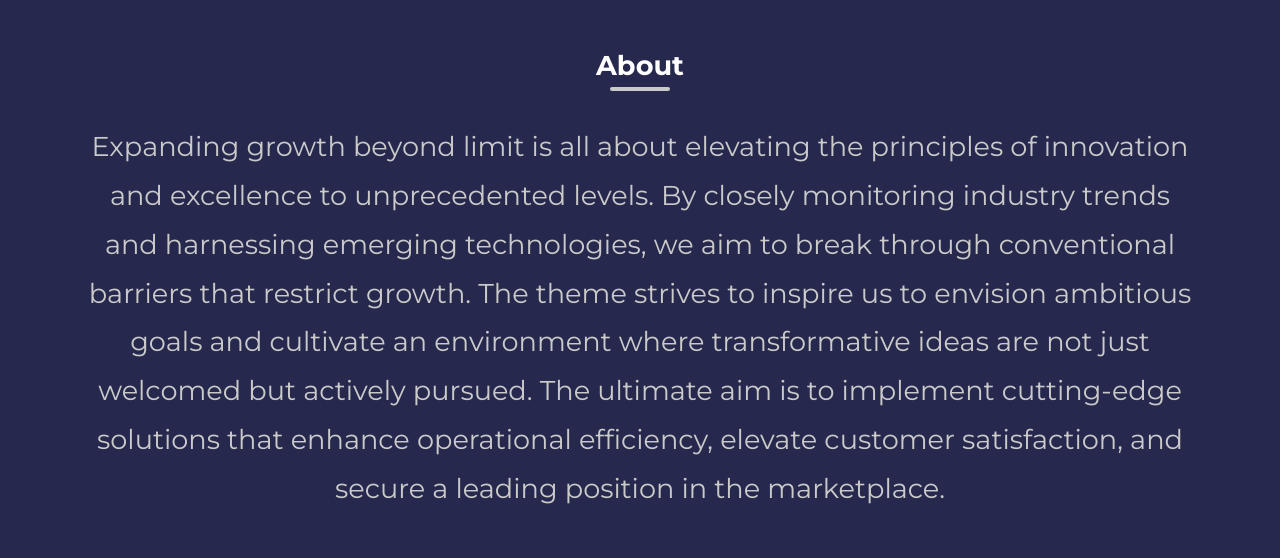
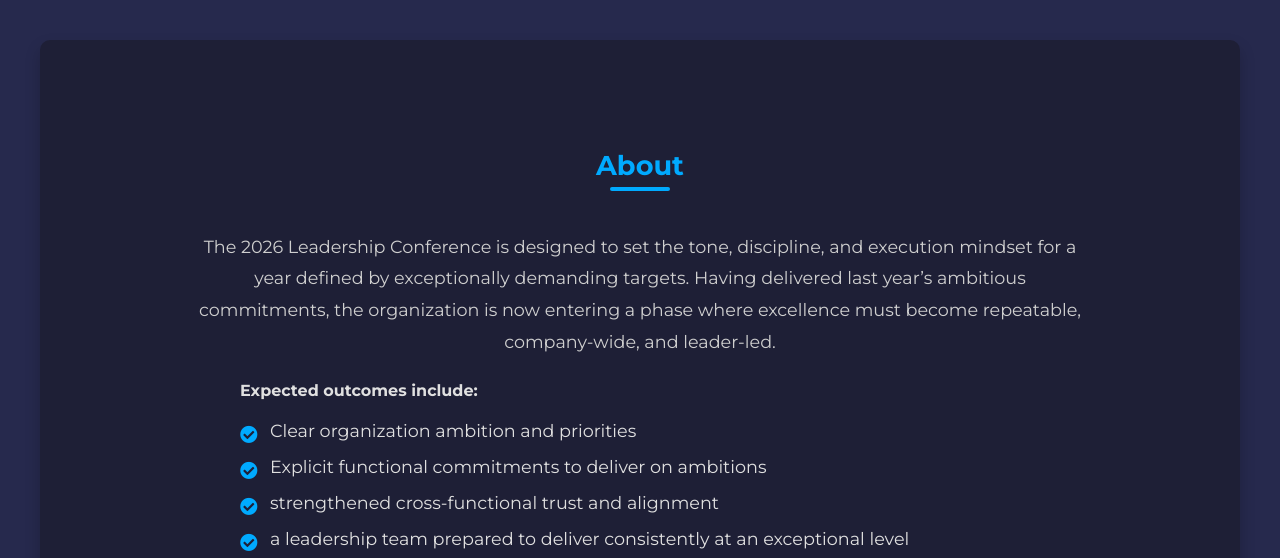
Before and after one commit to samson-emmanuel/conference-website-template, a Flask app: page / in a window 1280 px wide. Shown: the part 920-1478 px from the top of the page. Run offline with Flask 3, Linux system fonts and the light colour scheme; data that the repository does not hold is empty; parts of the project's set-up code (start-up, migrations or seed data) failed here and were passed over; some libraries are stand-ins or nearby versions; grey boxes are pictures that could not be loaded.

Commit message:
Updated  the following files base,index, know your delegates and speaker1

```diff
--- a/app.py
+++ b/app.py
@@ -69,7 +69,7 @@ csrf = CSRFProtect(app)
 # limiter = Limiter(app=app, key_func=get_remote_address)
 
 # Load the data from the Excel file
-file_path = "static/2025_LC_DELEGATE_PROFILE.xlsx"
+file_path = "static/2026_LC_DELEGATE_PROFILE.xlsx"
 df = pd.read_excel(file_path, sheet_name="Getting to Know the Delegates")
 
 
@@ -683,6 +683,10 @@ def search_profiles():
 def treasure_hunt():
     return render_template('treasure_hunt.html')
 
+@app.route('/speaker1')
+def speaker1_page():
+    return render_template('speaker1.html')
+
 
 
 def seating():
--- a/static/css/styles.css
+++ b/static/css/styles.css
@@ -602,15 +614,20 @@ button:focus {
 
 /* about us section styling */
 .about {
-	background: transparent;
-	text-align: center;
-	max-width: 1500px;
+    background-color: #1e1f36; /* Darker background to stand out */
+    padding: 60px 20px; /* Increased padding */
+    border-radius: 10px; /* Rounded corners */
+    box-shadow: 0 8px 16px rgba(0, 0, 0, 0.2); /* Subtle shadow */
+    margin: 40px auto; /* More margin to separate from other sections */
+    max-width: 1200px; /* Adjusted max-width */
+    text-align: center;
+    color: #e0e0e0; /* Default text color for the section */
 }
 
 .about h2 {
-	font-size: 2.5rem;
-	margin-bottom: 1rem;
-	color: #ffffff;
+    font-size: 2.8rem; /* Slightly larger heading */
+    margin-bottom: 1.5rem; /* More space below heading */
+    color: #00aaff; /* Using an existing accent color */
     font-weight: 700;
     position: relative;
     display: inline-block;
@@ -624,17 +641,65 @@ button:focus {
     transform: translateX(-50%);
     width: 60px;
     height: 4px;
-	background-color: #cacaca;
+    background-color: #00aaff; /* Match accent color */
     border-radius: 2px;
 }
 
 .about p {
-	font-size: 1.7rem;
-	color: #cacaca;
-	margin: 1.5rem 0;
-	max-width: 1500px;
+    font-size: 1.1rem; /* Adjusted paragraph font size */
+    color: #cfcfcf; /* Lighter text color */
+    margin: 1.5rem auto; /* Center paragraph and add margin */
+    max-width: 900px; /* Constrain paragraph width for readability */
     line-height: 1.8;
-	padding: 0 2%;
+    padding: 0; /* Remove horizontal padding as max-width handles it */
+}
+
+.about ul {
+    list-style: none;
+    padding: 0;
+    margin: 20px auto;
+    max-width: 800px;
+    text-align: left;
+}
+
+.about ul li {
+    font-size: 1.1rem; /* Slightly larger font size */
+    color: #e0e0e0;
+    margin-bottom: 15px; /* More space between items */
+    padding-left: 30px; /* More padding for the icon */
+    position: relative;
+    transition: color 0.3s ease;
+}
+
+.about ul li:hover {
+    color: #00aaff; /* Accent color on hover */
+}
+
+.about ul li::before {
+    content: '\f058'; /* Font Awesome check-circle icon */
+    font-family: 'Font Awesome 5 Free';
+    font-weight: 900; /* Required for solid icons */
+    color: #00aaff;
+    position: absolute;
+    left: 0;
+    top: 5px;
+}
+
+/* Responsive adjustments for .about section */
+@media (max-width: 768px) {
+    .about {
+        padding: 40px 15px;
+        margin: 30px auto;
+    }
+    .about h2 {
+        font-size: 2.2rem;
+    }
+    .about p {
+        font-size: 1rem;
+    }
+    .about ul {
+        margin: 15px auto;
+    }
 }
 
 .about a button {
--- a/templates/base.html
+++ b/templates/base.html
@@ -5,7 +5,7 @@
 <head>
     <meta charset="UTF-8">
     <meta name="viewport" content="width=device-width, initial-scale=1.0">
-    <title>{% block title %}Lafarge Conference 2025{% endblock %}</title>
+    <title>{% block title %}Lafarge Conference 6{% endblock %}</title>
     <link rel="stylesheet" href="/static/css/styles.css">
     <link href="https://fonts.googleapis.com/css2?family=Montserrat:wght@400;500;700&display=swap" rel="stylesheet">
         <link rel="stylesheet" href="https://cdnjs.cloudflare.com/ajax/libs/font-awesome/5.15.4/css/all.min.css" />
@@ -64,7 +64,7 @@
                         class="fab fa-linkedin"></i></a>
             </div>
             <div class="footer-credit">
-                <p>&copy; 2025 Lafarge Conference. All rights reserved.</p>
+                <p>&copy; 2026 Lafarge Conference. All rights reserved.</p>
             </div>
         </div>
     </footer>
--- a/templates/index.html
+++ b/templates/index.html
@@ -36,12 +36,19 @@
 <section class="about about-mainpagew" id="about">
     <div class="container">
         <h2>About</h2>
-        <p>Expanding growth beyond limit is all about elevating the principles of innovation and excellence to
-            unprecedented levels. By closely monitoring industry trends and harnessing emerging technologies, we
-            aim to break through conventional barriers that restrict growth. The theme strives to inspire us to
-            envision ambitious goals and cultivate an environment where transformative ideas are not just
-            welcomed but actively pursued. The ultimate aim is to implement cutting-edge solutions that enhance
-            operational efficiency, elevate customer satisfaction, and secure a leading position in the marketplace.</p>
+        <p>The 2026 Leadership Conference is designed to set the tone, discipline, and execution
+mindset for a year defined by exceptionally demanding targets. Having delivered last year’s ambitious
+commitments, the organization is now entering a phase where excellence must become repeatable,
+company-wide, and leader-led. </p>
+        <div style="text-align: left; max-width: 800px; margin: 0 auto;">
+            <b>Expected outcomes include:</b>
+            <ul>
+                <li>Clear organization ambition and priorities</li>
+                <li>Explicit functional commitments to deliver on ambitions</li>
+                <li>strengthened cross-functional trust and alignment</li>
+                <li>a leadership team prepared to deliver consistently at an exceptional level</li>
+            </ul>
+        </div>
     </div>
 </section>
 
@@ -83,7 +90,7 @@
         Know more about all our speakers
     </p>
     <div class="showcase-grid">
-        {% for speaker in speakers | reverse %}
+        {# {% for speaker in speakers | reverse %}
         <div class="profile-card">
             <a href="{{ url_for('speaker_page', speaker_id=speaker['id']) }}" style="text-decoration: none;">
                 <img src="{{ speaker['image_url'] }}" alt="{{ speaker['name'] }}">
@@ -98,7 +105,17 @@
                 <a href="{{ speaker['linkedin_url'] }}"><i class="fab fa-linkedin"></i></a>
             </div>
         </div>
-        {% endfor %}
+        {% endfor %} #}
+
+        <div class="profile-card">
+            <img src="/static/images/chairman.png" alt="Speaker Name">
+            <div class="card-details">
+                <h3>GBENGA OYEBODE</h3>
+                <a href="/#">
+                    <button class="cta-button">View Profile</button>
+                </a>
+            </div>
+        </div>
     </div>
 </section>
 
@@ -147,9 +164,9 @@
         <div id="day1" class="speakers-container active">
             <div class="speaker-card">
                 <img src="/static/images/others/DSC_4204 (2).jpg" alt="Speaker 1">
-                <h3>All</h3>
+                <h3>Arrival</h3>
                 <p>08:00 AM - 09:00 AM</p>
-                <p>Arrival</p>
+                <p></p>
             </div>
 
             <div class="speaker-card">
@@ -277,9 +294,9 @@
             </div>
             <div class="speaker-card">
                 <img src="/static/images/all3.jpg" alt="Speaker 9">
-                <h3>Selected Delegates</h3>
+                <h3>Experiential Hub Debrief</h3>
                 <p>11:00 AM - 11:30 AM</p>
-                <p>Experiential Hub Debrief</p>
+                <p></p>
             </div>
             <div class="speaker-card">
                 <img src="/static/images/all1.jpg" alt="Speaker 9">
@@ -290,10 +307,10 @@
             <div class="speaker-card">
                 <img src="/static/images/Header Picture.jpg" alt="Speaker 9">
                 <!-- <h3>Treasure Hunt</h3> -->
-                <h3>ALL</h3>
+                <h3>Group Photograph</h3>
                 <br>
                 <p>01:00 AM - 01:45 PM</p>
-                <p><strong>Group Photograph</strong></p>
+                <p><strong></strong></p>
             </div>
             <div class="speaker-card">
                 <img src="/static/images/all3.jpg" alt="Speaker 9">
@@ -303,15 +320,15 @@
             </div>
             <div class="speaker-card">
                 <img src="/static/images/all4.jpg" alt="Speaker 9">
-                <h3>All</h3>
+                <h3>Accountability Session</h3>
                 <p>02:30 PM - 03:30 PM</p>
-                <p>Accountability Session</p>
+                <p></p>
             </div>
             <div class="speaker-card">
                 <img src="/static/images/ginika.jpg" alt="Speaker 9">
-                <h3>Facilitator Led</h3>
+                <h3>Agree on 2026 Objectives & KPI's</h3>
                 <p>03:30 PM - 05:00 PM</p>
-                <p>Agree on 2026 Objectives & KPI's</p>
+                <p></p>
             </div>
             <div class="speaker-card">
                 <img src="/static/images/ceo.jpg" alt="Speaker 9">
@@ -332,36 +349,26 @@
     <div class="faq-flex">
         <div class="faq-item">
             <div class="faq-question" onclick="toggleFaq(this)">What is the theme of the conference?</div>
-            <div class="faq-answer theme">The theme of the conference is "Innovation & Excellence: Exponential Growth Through Disciplined Execution."</div>
+            <div class="faq-answer theme">Driving Innovation and Excellence: Expanding <br>Growth Beyond Limit.</div>
+        </div>
+        <!-- <div class="faq-item">
+            <div class="faq-question" onclick="toggleFaq(this)">Where is the conference being held?</div>
+            <div class="faq-answer">The conference is a residential event hosted at the Lagos Continental Hotel.</div>
+        </div> -->
+        <div class="faq-item">
+            <div class="faq-question" onclick="toggleFaq(this)">Who are the keynote speakers?</div>
+            <div class="faq-answer">The Conference Keynote Speaker is Mr.Gbenga Oyebode, MFR, Chairman, Board of Directors, Lafarge Africa Plc</div>
         </div>
         <div class="faq-item">
-            <div class="faq-question" onclick="toggleFaq(this)">Where is the conference being held?</div>
-            <div class="faq-answer">The conference is a residential event hosted at the Lagos Continental Hotel.</div>
-        </div>
-        <div class="faq-item">
-            <div class="faq-question" onclick="toggleFaq(this)">Who are the keynote speakers?</div>
-            <div class="faq-answer">The keynote speakers include industry leaders and innovators. Check the speakers'
-                section for more details.</div>
-        </div>
-        <div class="faq-item">
-            <div class="faq-question" onclick="toggleFaq(this)">What is the hotel check-in time?</div>
-            <div class="faq-answer">Delegates are expected to arrive at the Lagos Continental Hotel on Wednesday, 29
-                January 2026, between 14:00
-                and 15:30 for registration and check-in. It is recommended to arrive on time to complete
-                check-in/registration.</div>
+            <div class="faq-question" onclick="toggleFaq(this)">What time should delegates arrive on Day 1 of the Conference?</div>
+            <div class="faq-answer">Delegates are expected to arrive no later than 8:30am on the day of the conference. Arrangements will be made for check-in during the course of the day.</div>
         </div>
 
-        <div class="faq-item">
-            <div class="faq-question" onclick="toggleFaq(this)">What is the theme of the conference?</div>
-            <div class="faq-answer">The theme of the conference is "Driving Innovation and Excellence: Expanding Growth
-                Beyond Limit."</div>
-        </div>
 
         <div class="faq-item">
             <div class="faq-question" onclick="toggleFaq(this)">How do I get my conference shirts?</div>
             <div class="faq-answer">For Lagos-based delegates, conference shirts will be distributed at the Ikoyi head
-                office, with further details to
-                follow shortly. Delegates traveling from outside Lagos will receive their shirts upon arrival at the
+                office, with further details to follow shortly. Delegates traveling from outside Lagos will receive their shirts upon arrival at the
                 conference venue.</div>
         </div>
         <div class="faq-item">
@@ -620,7 +627,14 @@
         const imagesToToggle = []; // Array to hold image elements for this day
 
         // Create image elements for each path in imagePathsPerDay[index]
-        imagePathsPerDay[index].forEach(imgPath => {
+        imagePathsPerDay[index].forEach((imgPath, imgIndex) => {
+            if (id === 'content2' && imgPath.includes('day2a.png')) { // Check for Day 2 and the second image
+                const textDiv = document.createElement('p');
+                textDiv.textContent = 'Day 2, Evening Event - Comfortable & Relaxed Vibe';
+                textDiv.style.cssText = 'text-align: center; color: white; margin-top: 15px; font-weight: bold;';
+                contentDiv.parentElement.appendChild(textDiv);
+            }
+
             const img = document.createElement('img');
             img.src = imgPath;
             img.alt = `Image for ${id}`;
```
Also changed, not shown: other parts of static/css/styles.css (+30 -18 lines), templates/know_your_delegates.html (+3 -5 lines), templates/speaker1.html (added, +93 -0 lines), static/images/chairman.png (added), 3 other files. Lines whose indentation alone changed are shown as unchanged.
